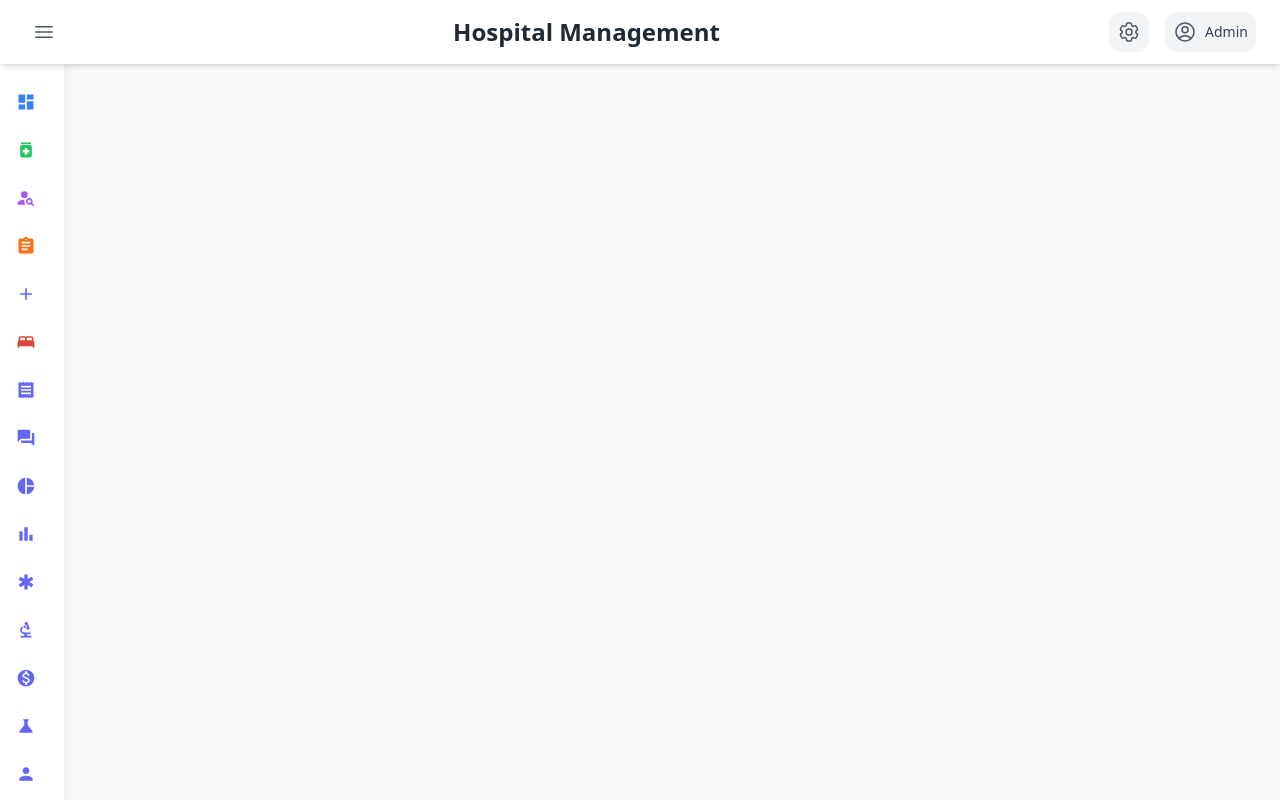
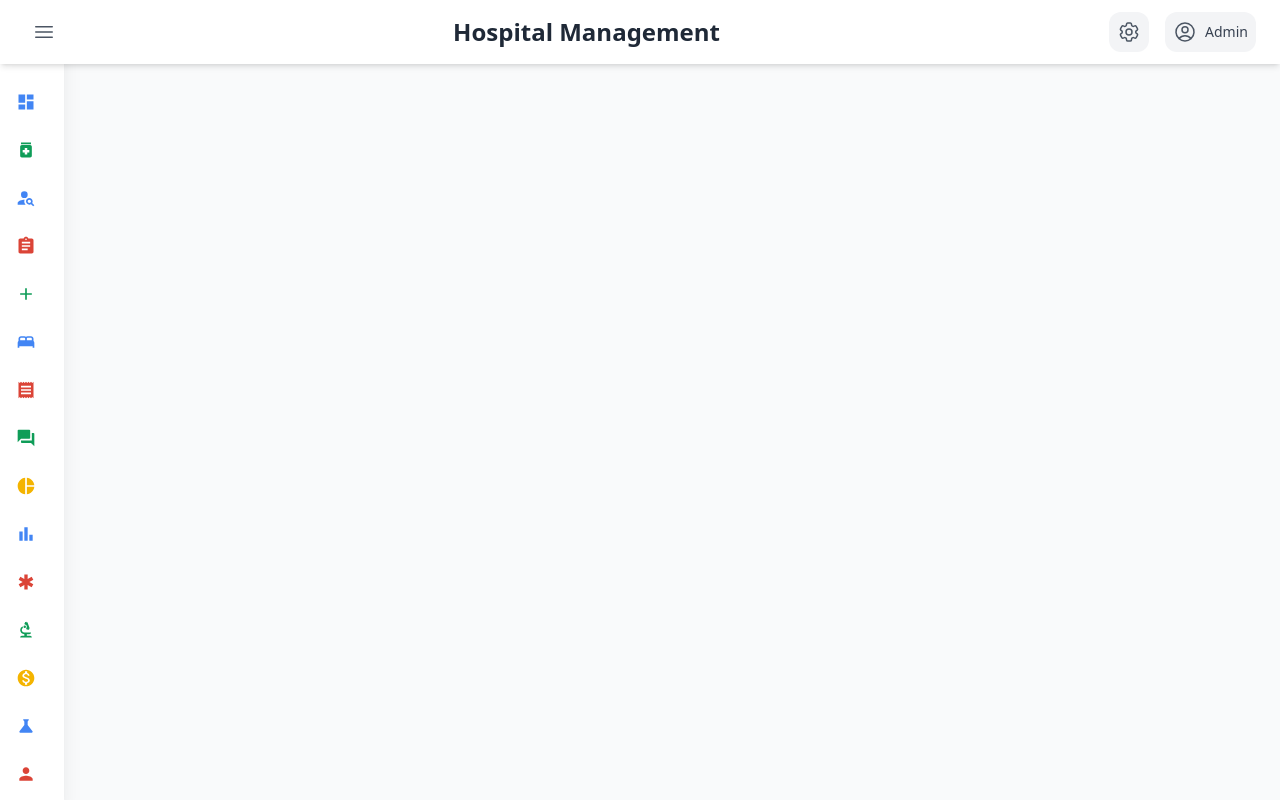
Before and after one commit to shahrukh04/hospital-frontend, a React (Vite) app: page /Sidebar in a window 1280 px wide. Built offline with nearby package versions, Linux system fonts and the light colour scheme; no server answers.

Commit message:
sidebar icon color

```diff
--- a/src/components/Sidebar.jsx
+++ b/src/components/Sidebar.jsx
@@ -133,35 +133,35 @@ const Sidebar = () => {
             to="/Sidebar/dashboard"
             className="flex items-center px-4 py-3 text-gray-700 transition-all duration-200 rounded-xl hover:bg-gray-100 group no-underline"
           >
-            <MdDashboard className="h-5 w-5 text-blue-500" />
+            <MdDashboard color="#4285F4" className="h-5 w-5 text-blue-500" />
             {isSidebarOpen && <span className="ml-3 text-sm font-medium">Dashboard</span>}
           </Link>
           <Link
             to="/Sidebar/medicines"
             className="flex items-center px-4 py-3 text-gray-700 transition-all duration-200 rounded-xl hover:bg-gray-100 group no-underline"
           >
-            <MdMedication className="h-5 w-5 text-green-500" />
+            <MdMedication color="#0F9D58" className="h-5 w-5 text-green-500" />
             {isSidebarOpen && <span className="ml-3 text-sm font-medium">Medicines</span>}
           </Link>
           <Link
             to="/Sidebar/doctors"
             className="flex items-center px-4 py-3 text-gray-700 transition-all duration-200 rounded-xl hover:bg-gray-100 group no-underline"
           >
-            <MdPersonSearch className="h-5 w-5 text-purple-500" />
+            <MdPersonSearch color="#4285F4" className="h-5 w-5 text-purple-500" />
             {isSidebarOpen && <span className="ml-3 text-sm font-medium">Doctors</span>}
           </Link>
           <Link
             to="/Sidebar/PrescriptionList"
             className="flex items-center px-4 py-3 text-gray-700 transition-all duration-200 rounded-xl hover:bg-gray-100 group no-underline"
           >
-            <MdAssignment className="h-5 w-5 text-orange-500" />
+            <MdAssignment color="#DB4437" className="h-5 w-5 text-orange-500" />
             {isSidebarOpen && <span className="ml-3 text-sm font-medium">Prescriptions</span>}
           </Link>
           <Link
             to="/Sidebar/create"
             className="flex items-center px-4 py-3 text-gray-700 transition-all duration-200 rounded-xl hover:bg-gray-100 group no-underline"
           >
-            <MdAdd className="h-5 w-5 text-indigo-500" />
+            <MdAdd color="#0F9D58" className="h-5 w-5 text-indigo-500" />
             {isSidebarOpen && <span className="ml-3 text-sm font-medium">Create Prescription</span>}
           </Link>
 
@@ -177,119 +177,119 @@ const Sidebar = () => {
             to="/Sidebar/Bed"
             className="flex items-center px-4 py-3 text-gray-700 transition-all duration-200 rounded-xl hover:bg-gray-100 group no-underline"
           >
-            <MdBed color="#DB4437" className="h-5 w-5 text-indigo-500" />
+            <MdBed color="#4285F4" className="h-5 w-5 text-indigo-500" />
             {isSidebarOpen && <span className="ml-3 text-sm font-medium">Bed</span>}
           </Link>
           <Link
             to="/Sidebar/Bill"
             className="flex items-center px-4 py-3 text-gray-700 transition-all duration-200 rounded-xl hover:bg-gray-100 group no-underline"
           >
-            <MdReceipt className="h-5 w-5 text-indigo-500" />
+            <MdReceipt color="#DB4437" className="h-5 w-5 text-indigo-500" />
             {isSidebarOpen && <span className="ml-3 text-sm font-medium">Bill</span>}
           </Link>
           <Link
             to="/Sidebar/Consultation"
             className="flex items-center px-4 py-3 text-gray-700 transition-all duration-200 rounded-xl hover:bg-gray-100 group no-underline"
           >
-            <MdForum className="h-5 w-5 text-indigo-500" />
+            <MdForum color="#0F9D58" className="h-5 w-5 text-indigo-500" />
             {isSidebarOpen && <span className="ml-3 text-sm font-medium">Consultation</span>}
           </Link>
           <Link
             to="/Sidebar/DemographicsStats"
             className="flex items-center px-4 py-3 text-gray-700 transition-all duration-200 rounded-xl hover:bg-gray-100 group no-underline"
           >
-            <MdPieChart className="h-5 w-5 text-indigo-500" />
+            <MdPieChart color="#F4B400" className="h-5 w-5 text-indigo-500" />
             {isSidebarOpen && <span className="ml-3 text-sm font-medium">Demographics Stats</span>}
           </Link>
           <Link
             to="/Sidebar/DistributionStats"
             className="flex items-center px-4 py-3 text-gray-700 transition-all duration-200 rounded-xl hover:bg-gray-100 group no-underline"
           >
-            <MdBarChart className="h-5 w-5 text-indigo-500" />
+            <MdBarChart color="#4285F4" className="h-5 w-5 text-indigo-500" />
             {isSidebarOpen && <span className="ml-3 text-sm font-medium">Distribution Stats</span>}
           </Link>
           <Link
             to="/Sidebar/Emergency"
             className="flex items-center px-4 py-3 text-gray-700 transition-all duration-200 rounded-xl hover:bg-gray-100 group no-underline"
           >
-            <MdEmergency className="h-5 w-5 text-indigo-500" />
+            <MdEmergency color="#DB4437" className="h-5 w-5 text-indigo-500" />
             {isSidebarOpen && <span className="ml-3 text-sm font-medium">Emergency</span>}
           </Link>
           <Link
             to="/Sidebar/Equipment"
             className="flex items-center px-4 py-3 text-gray-700 transition-all duration-200 rounded-xl hover:bg-gray-100 group no-underline"
           >
-            <MdBiotech className="h-5 w-5 text-indigo-500" />
+            <MdBiotech color="#0F9D58" className="h-5 w-5 text-indigo-500" />
             {isSidebarOpen && <span className="ml-3 text-sm font-medium">Equipment</span>}
           </Link>
           <Link
             to="/Sidebar/FinancialStats"
             className="flex items-center px-4 py-3 text-gray-700 transition-all duration-200 rounded-xl hover:bg-gray-100 group no-underline"
           >
-            <MdMonetizationOn className="h-5 w-5 text-indigo-500" />
+            <MdMonetizationOn color="#F4B400" className="h-5 w-5 text-indigo-500" />
             {isSidebarOpen && <span className="ml-3 text-sm font-medium">Financial Stats</span>}
           </Link>
           <Link
             to="/Sidebar/LabTest"
             className="flex items-center px-4 py-3 text-gray-700 transition-all duration-200 rounded-xl hover:bg-gray-100 group no-underline"
           >
-            <MdScience className="h-5 w-5 text-indigo-500" />
+            <MdScience color="#4285F4" className="h-5 w-5 text-indigo-500" />
             {isSidebarOpen && <span className="ml-3 text-sm font-medium">Lab Test</span>}
           </Link>
           <Link
             to="/Sidebar/patientModel"
             className="flex items-center px-4 py-3 text-gray-700 transition-all duration-200 rounded-xl hover:bg-gray-100 group no-underline"
           >
-            <MdPerson className="h-5 w-5 text-indigo-500" />
+            <MdPerson color="#DB4437" className="h-5 w-5 text-indigo-500" />
             {isSidebarOpen && <span className="ml-3 text-sm font-medium">patient Model</span>}
           </Link>
           <Link
             to="/Sidebar/PerformanceMetrics"
             className="flex items-center px-4 py-3 text-gray-700 transition-all duration-200 rounded-xl hover:bg-gray-100 group no-underline"
           >
-            <MdSpeed className="h-5 w-5 text-indigo-500" />
+            <MdSpeed color="#0F9D58" className="h-5 w-5 text-indigo-500" />
             {isSidebarOpen && <span className="ml-3 text-sm font-medium">Performance Metrics</span>}
           </Link>
           <Link
             to="/Sidebar/Report"
             className="flex items-center px-4 py-3 text-gray-700 transition-all duration-200 rounded-xl hover:bg-gray-100 group no-underline"
           >
-            <MdDescription className="h-5 w-5 text-indigo-500" />
+            <MdDescription color="#F4B400" className="h-5 w-5 text-indigo-500" />
             {isSidebarOpen && <span className="ml-3 text-sm font-medium">Report</span>}
           </Link>
           <Link
             to="/Sidebar/Room"
             className="flex items-center px-4 py-3 text-gray-700 transition-all duration-200 rounded-xl hover:bg-gray-100 group no-underline"
           >
-            <MdMeetingRoom className="h-5 w-5 text-indigo-500" />
+            <MdMeetingRoom color="#4285F4" className="h-5 w-5 text-indigo-500" />
             {isSidebarOpen && <span className="ml-3 text-sm font-medium">Room</span>}
           </Link>
           <Link
             to="/Sidebar/User"
             className="flex items-center px-4 py-3 text-gray-700 transition-all duration-200 rounded-xl hover:bg-gray-100 group no-underline"
           >
-            <MdPeople className="h-5 w-5 text-indigo-500" />
+            <MdPeople color="#DB4437" className="h-5 w-5 text-indigo-500" />
             {isSidebarOpen && <span className="ml-3 text-sm font-medium">User</span>}
           </Link>
           <Link
             to="/Sidebar/ChatRoom"
             className="flex items-center px-4 py-3 text-gray-700 transition-all duration-200 rounded-xl hover:bg-gray-100 group no-underline"
           >
-            <MdChat className="h-5 w-5 text-indigo-500" />
+            <MdChat color="#0F9D58" className="h-5 w-5 text-indigo-500" />
             {isSidebarOpen && <span className="ml-3 text-sm font-medium">Chat Room</span>}
           </Link>
           <Link
             to="/Sidebar/Staff"
             className="flex items-center px-4 py-3 text-gray-700 transition-all duration-200 rounded-xl hover:bg-gray-100 group no-underline"
           >
-            <MdSupervisorAccount className="h-5 w-5 text-indigo-500" />
+            <MdSupervisorAccount color="#F4B400" className="h-5 w-5 text-indigo-500" />
             {isSidebarOpen && <span className="ml-3 text-sm font-medium">Staff</span>}
           </Link>
           <Link
             to="/Sidebar/Appointment"
             className="flex items-center px-4 py-3 text-gray-700 transition-all duration-200 rounded-xl hover:bg-gray-100 group no-underline"
           >
-            <MdCalendarToday className="h-5 w-5 text-indigo-500" />
+            <MdCalendarToday color="#F4B400" className="h-5 w-5 text-indigo-500" />
             {isSidebarOpen && <span className="ml-3 text-sm font-medium">Appointment</span>}
           </Link>
 
```
